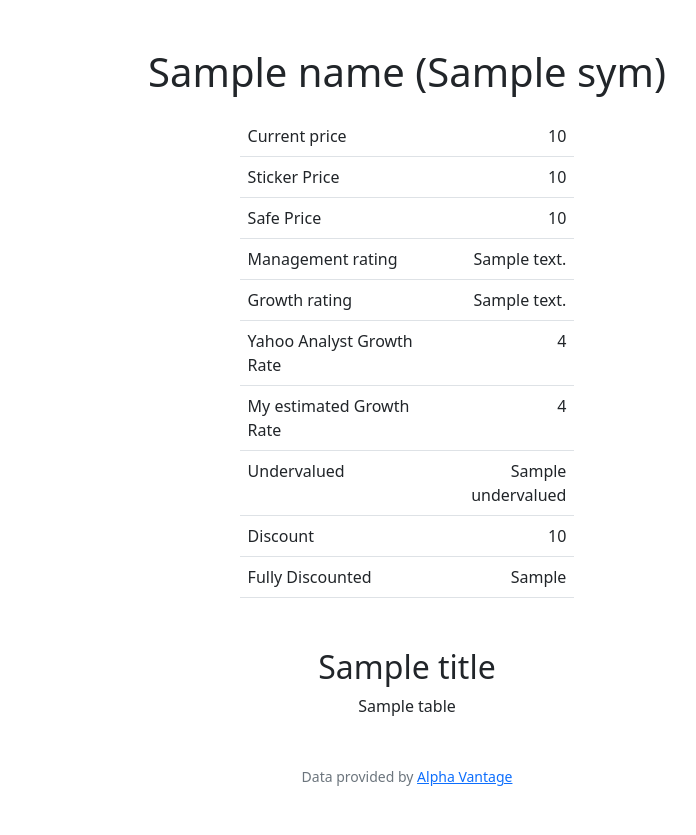
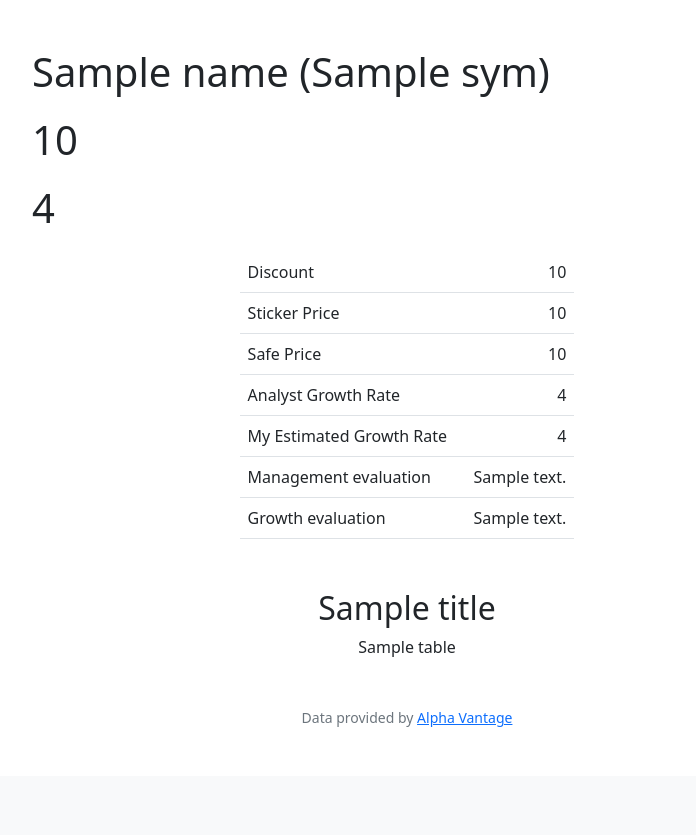
Before and after one commit to erwsmith/value_investing, a Flask app: template templates/evaluated.html in a window 1280 px wide. Shown: the part 76-911 px from the top of the page, without its empty margins (233-929 px from the left). After the commit the page ends 803 px from the top, so only its background shows below. Run offline with Flask 2, Linux system fonts and the light colour scheme; the template is opened without the code that fills it: most values are stand-ins (such as "Sample title", 1, 10 or a date in 2020); some libraries are stand-ins or nearby versions.

Commit message:
reformat, add buy rating

```diff
--- a/templates/evaluated.html
+++ b/templates/evaluated.html
@@ -6,14 +6,16 @@
 
 {% block main %}
 
-    <h1 class="text-center">{{ name }} ({{ sym }})</h1>
+    <h1 class="text-start">{{ name }} ({{ sym }})</h1>
+    <h1 class="text-start">{{ price }}</h1>
+    <h1 class="text-start">{{ rating }}</h1>
 
     <div class="row justify-content-center"></div>
         <div class="col-auto"></div>
             <table class="table table-responsive">
                 <tr>
-                    <td class="text-start">Current price</td>
-                    <td class="text-end">{{ price }}</td>
+                    <td class="text-start">Discount</td>
+                    <td class="text-end">{{ discount }}</td>
                 </tr>
                 <tr>
                     <td class="text-start">Sticker Price</td>
@@ -25,32 +27,20 @@
                     <td class="text-end">{{ safePrice }}</td>
                 </tr>
                 <tr>
-                    <td class="text-start">Management rating</td>
+                    <td class="text-start">Analyst Growth Rate</td>
+                    <td class="text-end">{{ analystGrowthRate }}</td>
+                </tr>
+                <tr>
+                    <td class="text-start">My Estimated Growth Rate</td>
+                    <td class="text-end">{{ growthRate }}</td>
+                </tr>
+                <tr>
+                    <td class="text-start">Management evaluation</td>
                     <td class="text-end">{{ management_message }}</td>
                 </tr>
                 <tr>
-                    <td class="text-start">Growth rating</td>
+                    <td class="text-start">Growth evaluation</td>
                     <td class="text-end">{{ growth_message }}</td>
-                </tr>
-                <tr>
-                    <td class="text-start">Yahoo Analyst Growth Rate</td>
-                    <td class="text-end">{{ analystGrowthRate }}</td>
-                </tr>
-                <tr>
-                    <td class="text-start">My estimated Growth Rate</td>
-                    <td class="text-end">{{ growth_rate }}</td>
-                </tr>
-                <tr>
-                    <td class="text-start">Undervalued</td>
-                    <td class="text-end">{{ undervalued }}</td>
-                </tr>
-                <tr>
-                    <td class="text-start">Discount</td>
-                    <td class="text-end">{{ discount }}</td>
-                </tr>
-                <tr>
-                    <td class="text-start">Fully Discounted</td>
-                    <td class="text-end">{{ fullyDiscounted }}</td>
                 </tr>
             </table>
         </div>
```
